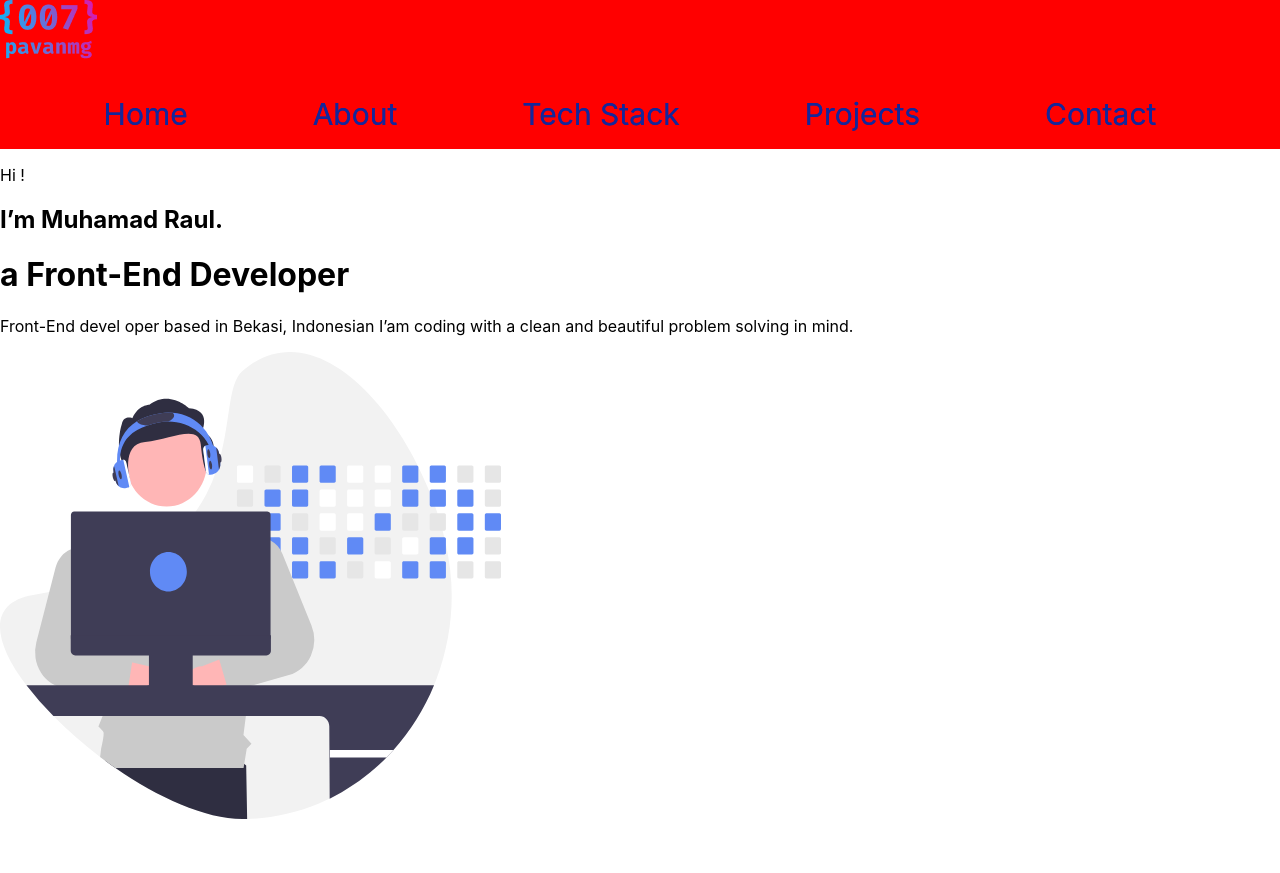
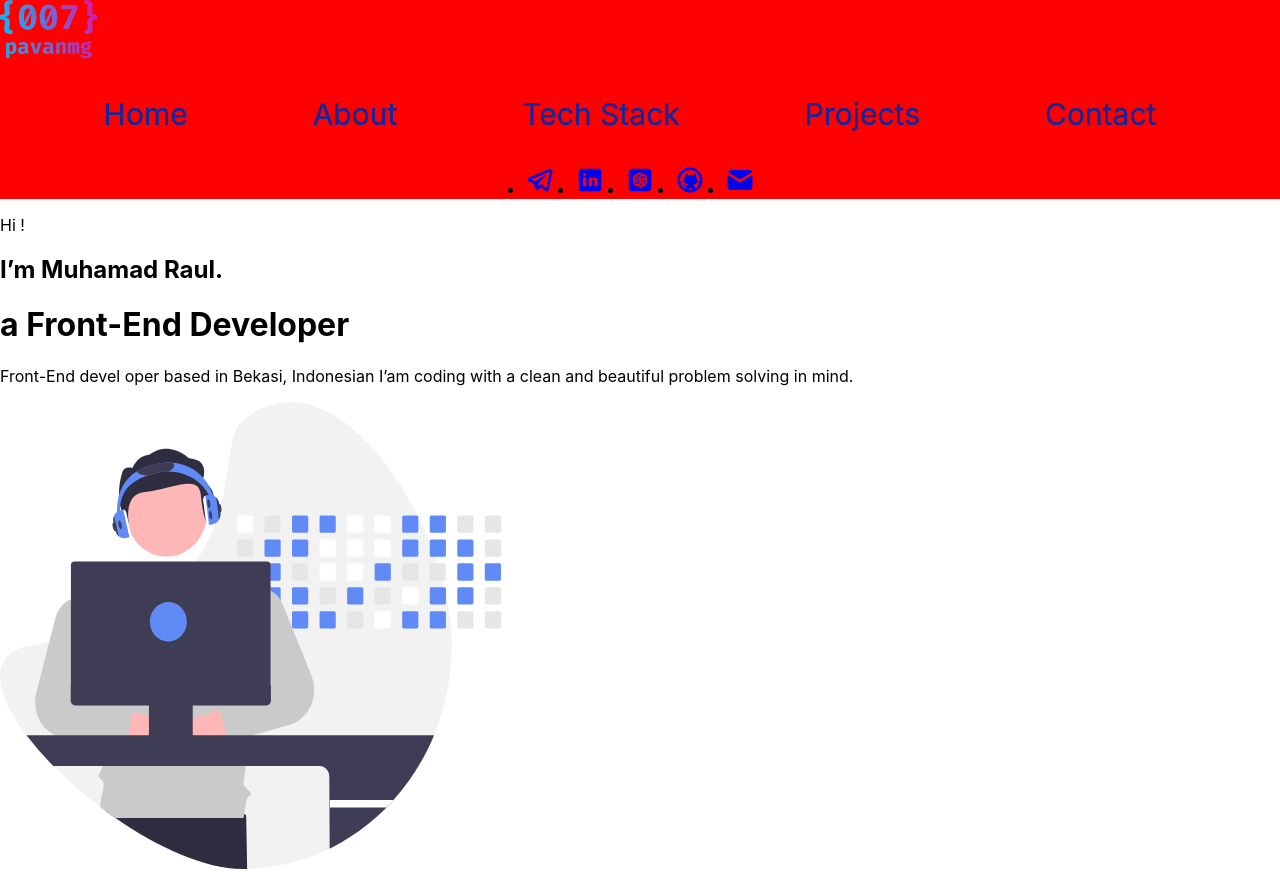
Before and after one commit to yevhenkr/portfolio-third-variant, a React app: page / in a window 1280 px wide. Before the commit the page ends 823 px from the top, so only its background shows below. Built offline with nearby package versions, Linux system fonts and the light colour scheme.

Commit message:
feat: socialMediaIcons

```diff
--- /dev/null
+++ b/src/common/components/layout/footer/footerSocialMedia/socialMediaIcons.tsx
@@ -0,0 +1,56 @@
+import { Icon } from '../../../ui/icon/Icon'
+import styled from 'styled-components'
+
+const SocialMediaIcons = () => {
+  return (
+    <SocialList>
+      <SocialItem>
+        <SocialLink href={'https://t.me/VasilenkoEvgen'} rel={'noreferrer'}>
+          <Icon iconId={'telegram'} />
+        </SocialLink>
+      </SocialItem>
+
+      <SocialItem>
+        <SocialLink
+          href={'https://www.linkedin.com/in/yevhen-vasilenko-0a2171161/'}
+          rel={'noreferrer'}
+        >
+          <Icon iconId={'linkedIn'} />
+        </SocialLink>
+      </SocialItem>
+
+      <SocialItem>
+        <SocialLink href={'https://www.codewars.com/users/yevhenkr'} rel={'noreferrer'}>
+          <Icon iconId={'codeWars'} />
+        </SocialLink>
+      </SocialItem>
+
+      <SocialItem>
+        <SocialLink href={'https://github.com/yevhenkr'} rel={'noreferrer'}>
+          <Icon iconId={'gitHub'} />{' '}
+        </SocialLink>
+      </SocialItem>
+
+      <SocialItem>
+        <SocialLink href={'mailto:vasilenkoevgen88@gmail.com'} rel={'noreferrer'}>
+          <Icon iconId={'email1'} iconId2={'email2'} viewBox={'0 0 60 60'} />{' '}
+        </SocialLink>
+      </SocialItem>
+    </SocialList>
+  )
+}
+
+export default SocialMediaIcons
+
+const SocialList = styled.ul`
+  display: flex;
+  flex-direction: row;
+  gap: 20px;
+  justify-content: center;
+  width: 100%;
+  padding-left: 0;
+`
+const SocialItem = styled.li``
+const SocialLink = styled.a`
+  target: blank;
+`
--- a/src/common/components/layout/header/Header.tsx
+++ b/src/common/components/layout/header/Header.tsx
@@ -3,6 +3,7 @@ import styled from "styled-components";
 import logo from "../../../../assets/img/logo.png";
 import { FlexWrapper } from '../../ui/flexWrapper/FlexWrapper';
 import {HeaderMenu} from "./headerMenu/HeaderMenu";
+import SocialMediaIcons from "../footer/footerSocialMedia/socialMediaIcons";
 
 
 export const Header = () => {
@@ -11,7 +12,7 @@ export const Header = () => {
             <Logo src={logo} alt={"Logo images"}/>
             <FlexWrapper>
                 <HeaderMenu />
-                <FlexWrapper></FlexWrapper>
+                <SocialMediaIcons/>
             </FlexWrapper>
         </HeaderWrap>
     );
--- /dev/null
+++ b/src/common/components/ui/icon/Icon.tsx
@@ -0,0 +1,22 @@
+import iconsSprite from '../../../../assets/icons/sprite.svg'
+
+type PropsType = {
+  height?: string
+  iconId: string
+  iconId2?: string
+  viewBox?: string
+  weight?: string
+}
+export const Icon = (props: PropsType) => {
+  return (
+    <svg
+      fill={'none'}
+      height={props.height || '30'}
+      viewBox={props.viewBox || '0 0 24 24'}
+      width={props.weight || '30'}
+    >
+      <use xlinkHref={`${iconsSprite}#${props.iconId}`} />
+      {props.iconId2 ? <use xlinkHref={`${iconsSprite}#${props.iconId2}`} /> : ''}
+    </svg>
+  )
+}
```
Also changed, not shown: src/assets/icons/sprite.svg (added).
